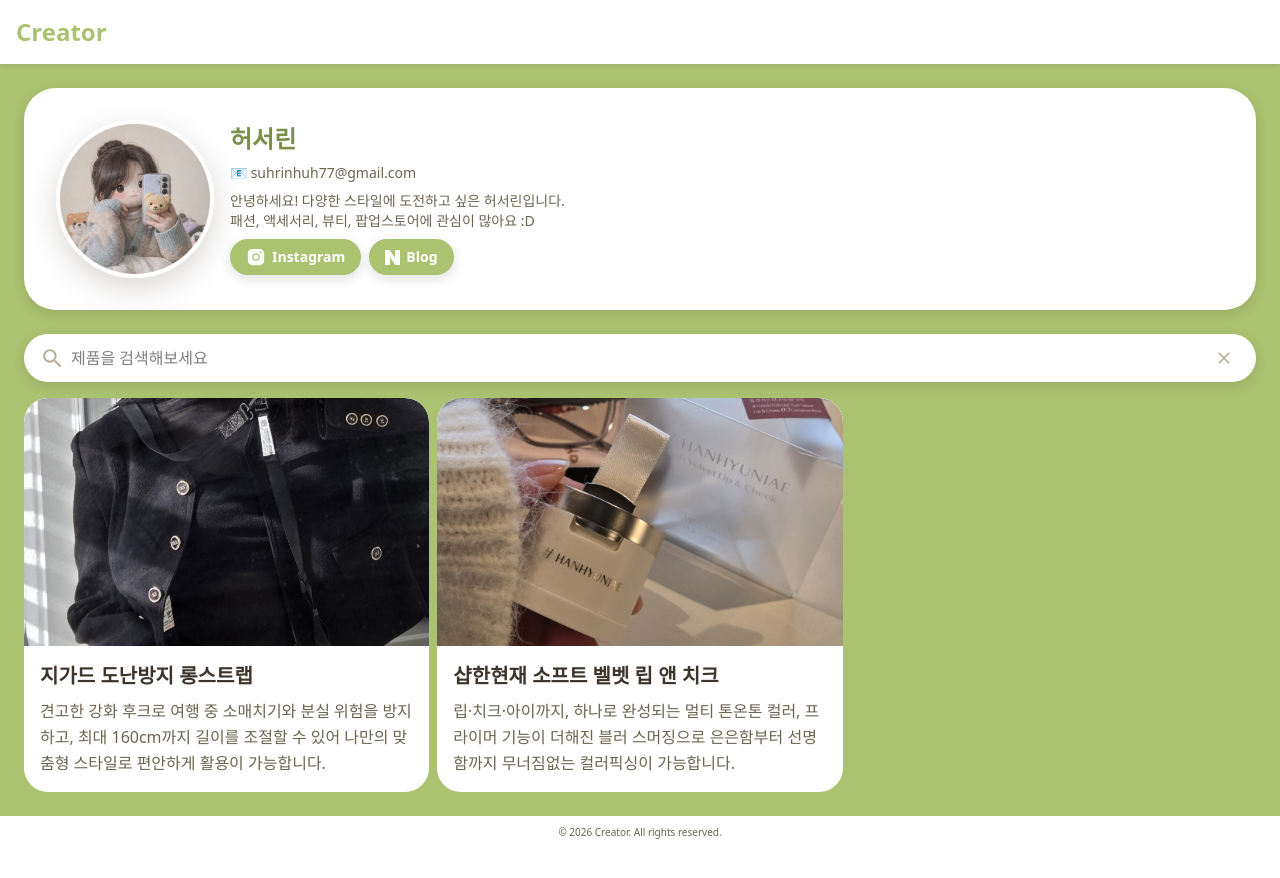
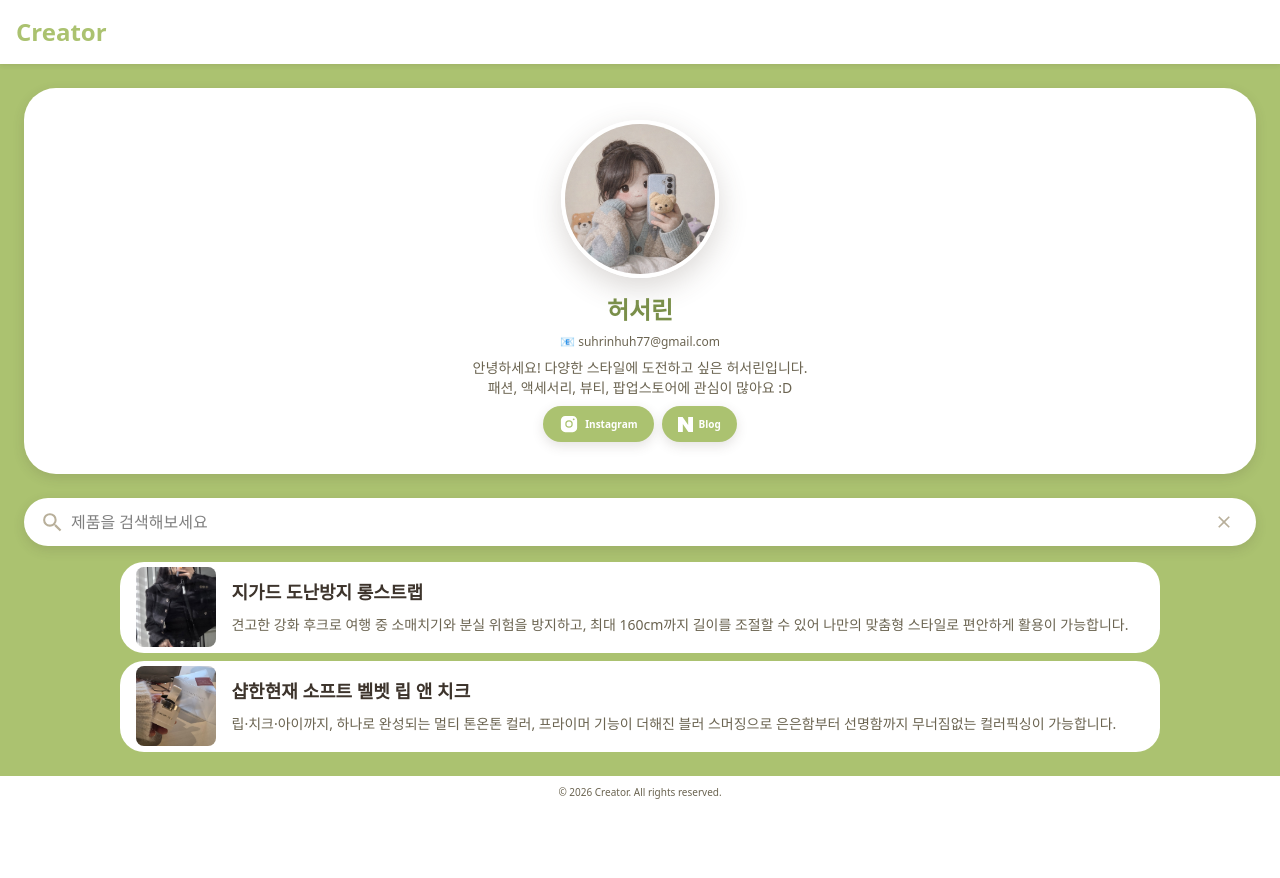
Before and after one commit to suhrin-huh/creator, a Next.js app: page / in a window 1280 px wide. After the commit the page ends 840 px from the top, so only its background shows below. Built offline with nearby package versions, Linux system fonts and the light colour scheme.

Commit message:
feat: 상품 리스트 반응형 제거

```diff
--- a/src/app/(public)/(main)/_components/ProductCard.tsx
+++ b/src/app/(public)/(main)/_components/ProductCard.tsx
@@ -15,25 +15,23 @@ export default function ProductCard({ image, title, description, link }: Product
   return (
     <Link
       href={link}
-      className="px-lg flex w-full flex-row items-center overflow-hidden rounded-xl bg-white transition duration-100 hover:shadow-lg active:scale-105 md:flex-col md:items-stretch md:px-0"
+      className="px-lg flex w-full flex-row items-center overflow-hidden rounded-xl bg-white transition duration-100 hover:shadow-lg active:scale-105"
     >
       {/* 이미지 컨테이너 */}
-      <div className="relative h-20 w-20 min-w-20 shrink-0 md:h-62 md:w-full">
+      <div className="relative h-20 w-20 min-w-20 shrink-0">
         <Image
           src={image}
           alt="제품 소개 이미지"
           fill
-          className="rounded-md object-cover md:rounded-t-xl md:rounded-b-none"
+          className="rounded-md object-cover"
           sizes="(max-width: 768px) 80px, (max-width: 1024px) 50vw, 33vw"
         />
       </div>
 
       {/* 제품 정보 */}
       <div className="flex-1 p-4">
-        <h3 className="mb-2 text-lg font-bold text-gray-800 md:text-xl">{title}</h3>
-        <p className="line-clamp-2 text-sm leading-relaxed text-gray-600 md:line-clamp-none md:text-base">
-          {description}
-        </p>
+        <h3 className="mb-2 text-lg font-bold text-gray-800">{title}</h3>
+        <p className="line-clamp-2 text-sm leading-relaxed text-gray-600">{description}</p>
       </div>
     </Link>
   );
--- a/src/app/(public)/(main)/_components/ProductList.tsx
+++ b/src/app/(public)/(main)/_components/ProductList.tsx
@@ -12,7 +12,7 @@ interface ProductListProps {
 
 export default function ProductList({ productList }: ProductListProps) {
   return (
-    <div className="gap-md grid grid-cols-1 md:grid-cols-2 lg:grid-cols-3" id="productsGrid">
+    <div className="gap-md grid grid-cols-1" id="productsGrid">
       {productList.map((product) => (
         <ProductCard
           key={`product-card-${product.id}`}
--- a/src/app/(public)/(main)/_components/ProfileSection.tsx
+++ b/src/app/(public)/(main)/_components/ProfileSection.tsx
@@ -17,7 +17,7 @@ export default function ProfileSection() {
   ];
 
   return (
-    <section className="gap-lg p-2xl flex flex-col items-center rounded-2xl bg-white shadow-md md:flex-row">
+    <section className="gap-lg p-2xl flex flex-col items-center rounded-2xl bg-white shadow-md">
       <div className="flex items-center justify-center rounded-full border-4 border-white shadow-lg">
         <Image
           src="/profile-image.png"
@@ -27,22 +27,22 @@ export default function ProfileSection() {
           className="rounded-full"
         />
       </div>
-      <div className="gap-y-md flex flex-col items-center text-center md:items-stretch md:text-start">
+      <div className="gap-y-md flex flex-col items-center text-center">
         <p className="text-primary-dark text-h3 font-bold">허서린</p>
-        <p className="text-body-sm md:text-body-md text-gray-600">📧 suhrinhuh77@gmail.com</p>
-        <p className="text-body-md md:text-body-md text-gray-600">
+        <p className="text-body-sm text-gray-600">📧 suhrinhuh77@gmail.com</p>
+        <p className="text-body-md text-gray-600">
           안녕하세요! 다양한 스타일에 도전하고 싶은 허서린입니다.
           <br />
           패션, 액세서리, 뷰티, 팝업스토어에 관심이 많아요 :D
           <br />
         </p>
         {/* 소셜 미디어 리스트 */}
-        <div className="gap-md flex flex-wrap justify-center md:justify-stretch">
+        <div className="gap-md flex flex-wrap justify-center">
           {snsOptions.map((option, idx) => (
             <a
               key={`${option.label}-href`}
               href={option.href}
-              className="gap-x-sm px-lg py-md bg-primary text-caption hover:bg-primary-hover md:text-body-md flex items-center rounded-full font-semibold text-white shadow-md transition duration-100 active:scale-105"
+              className="gap-x-sm px-lg py-md bg-primary text-caption hover:bg-primary-hover flex items-center rounded-full font-semibold text-white shadow-md transition duration-100 active:scale-105"
             >
               {option.icon}
               <span>{option.label}</span>
```
